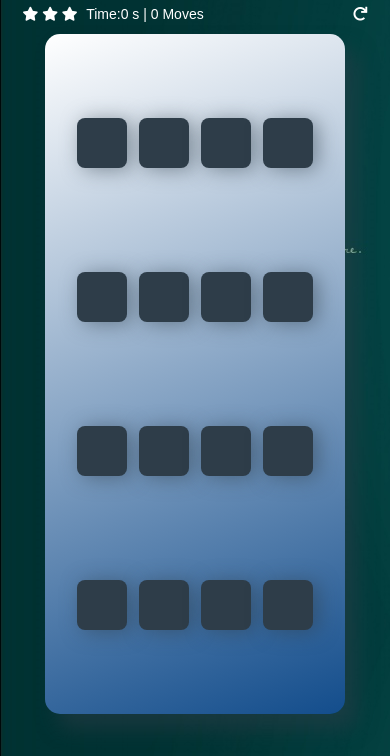
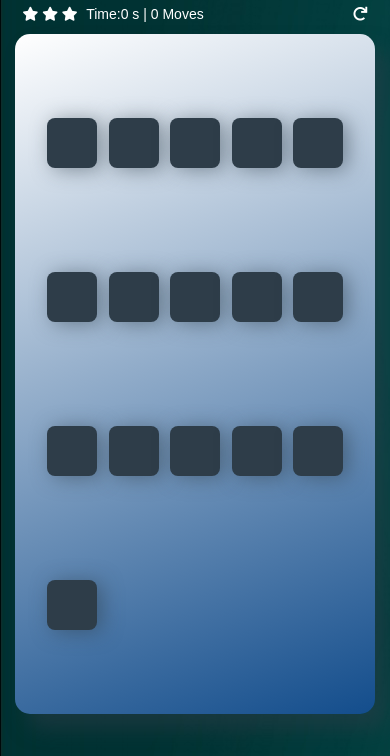
Before and after one commit to StephanieOgbudu/UdacityProjectTwo, a plain HTML site: page index.html in a window 390 px wide. Shown: the part 145-901 px from the top of the page. Drawn offline with nearby package versions, Linux system fonts and the light colour scheme; a web font is replaced by a local one.

Commit message:
Adjust media queries

```diff
--- a/css/app.css
+++ b/css/app.css
@@ -125,7 +125,7 @@ h1 {
     }
 
     .deck {
-      width: 500px;
+      width: 100%;
     }
 }
 
@@ -137,6 +137,6 @@ h1 {
     }
 
     .deck {
-      width: 300px;
+      width: 100%;
     }
 }
```
